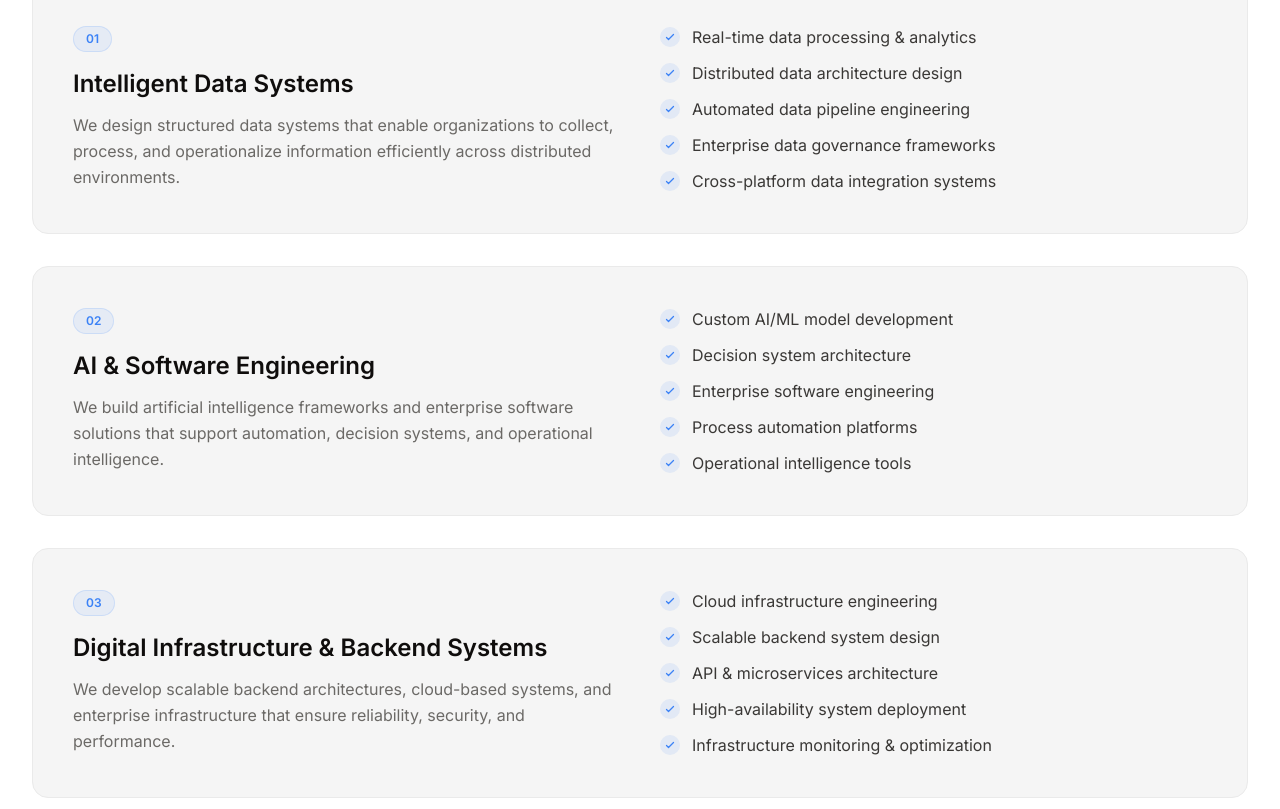
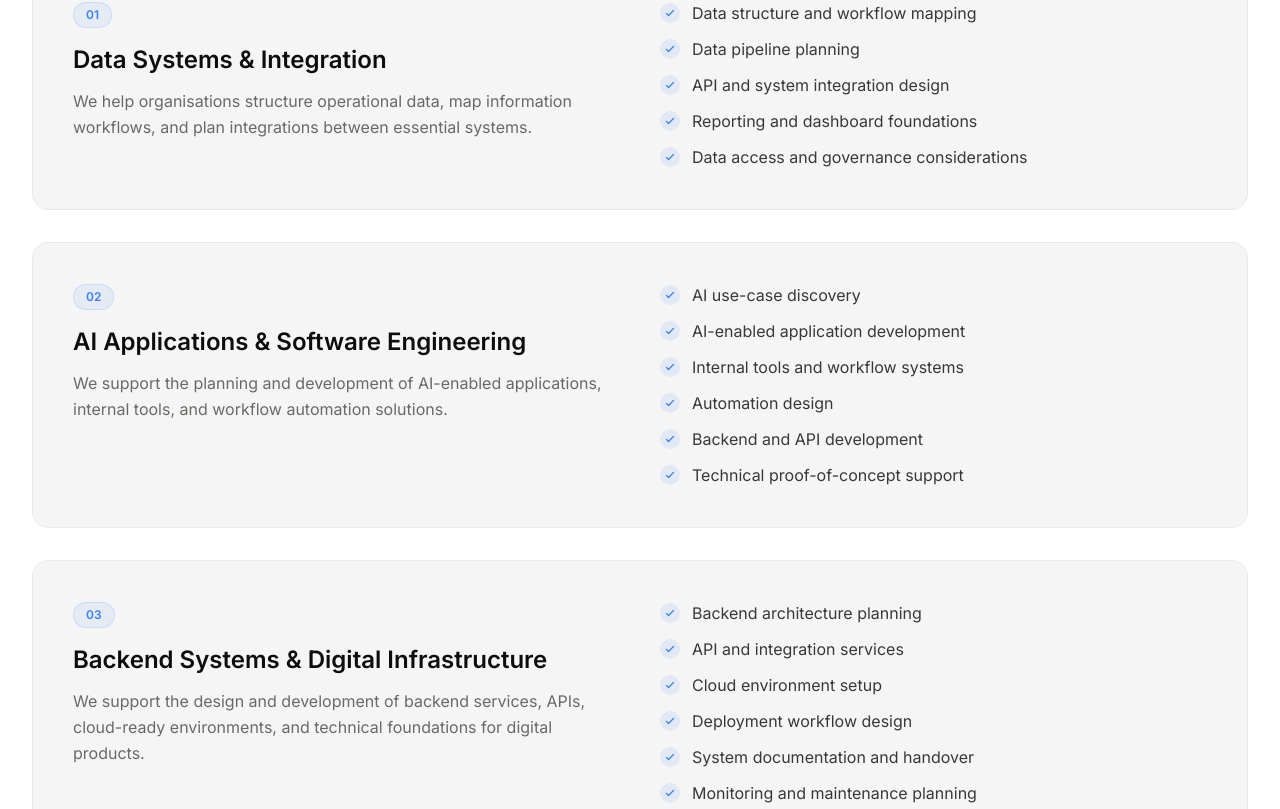
Before and after one commit to webteamgtc/darkhaven, a Next.js app: page /capabilities in a window 1280 px wide. Shown: the part 371-1180 px from the top of the page. Built offline with nearby package versions, Linux system fonts and the light colour scheme.

Commit message:
Update Capabilities page content and remove top label

```diff
--- a/src/app/capabilities/page.tsx
+++ b/src/app/capabilities/page.tsx
@@ -8,36 +8,38 @@ export const metadata = {
 
 const capabilities = [
   {
-    title: "Intelligent Data Systems",
-    description: "We design structured data systems that enable organizations to collect, process, and operationalize information efficiently across distributed environments.",
+    title: "Data Systems & Integration",
+    description: "We help organisations structure operational data, map information workflows, and plan integrations between essential systems.",
     items: [
-      "Real-time data processing & analytics",
-      "Distributed data architecture design",
-      "Automated data pipeline engineering",
-      "Enterprise data governance frameworks",
-      "Cross-platform data integration systems",
+      "Data structure and workflow mapping",
+      "Data pipeline planning",
+      "API and system integration design",
+      "Reporting and dashboard foundations",
+      "Data access and governance considerations",
     ],
   },
   {
-    title: "AI & Software Engineering",
-    description: "We build artificial intelligence frameworks and enterprise software solutions that support automation, decision systems, and operational intelligence.",
+    title: "AI Applications & Software Engineering",
+    description: "We support the planning and development of AI-enabled applications, internal tools, and workflow automation solutions.",
     items: [
-      "Custom AI/ML model development",
-      "Decision system architecture",
-      "Enterprise software engineering",
-      "Process automation platforms",
-      "Operational intelligence tools",
+      "AI use-case discovery",
+      "AI-enabled application development",
+      "Internal tools and workflow systems",
+      "Automation design",
+      "Backend and API development",
+      "Technical proof-of-concept support",
     ],
   },
   {
-    title: "Digital Infrastructure & Backend Systems",
-    description: "We develop scalable backend architectures, cloud-based systems, and enterprise infrastructure that ensure reliability, security, and performance.",
+    title: "Backend Systems & Digital Infrastructure",
+    description: "We support the design and development of backend services, APIs, cloud-ready environments, and technical foundations for digital products.",
     items: [
-      "Cloud infrastructure engineering",
-      "Scalable backend system design",
-      "API & microservices architecture",
-      "High-availability system deployment",
-      "Infrastructure monitoring & optimization",
+      "Backend architecture planning",
+      "API and integration services",
+      "Cloud environment setup",
+      "Deployment workflow design",
+      "System documentation and handover",
+      "Monitoring and maintenance planning",
     ],
   },
 ];
@@ -49,12 +51,11 @@ export default function CapabilitiesPage() {
       <section className="relative py-16 sm:py-24 md:py-32 bg-white overflow-hidden">
         <div className="relative max-w-7xl mx-auto px-4 sm:px-6 lg:px-8">
           <div className="text-center mb-12 sm:mb-16">
-            <span className="text-sm font-medium text-blue uppercase tracking-widest">Our Capabilities</span>
             <h1 className="text-2xl sm:text-3xl md:text-4xl font-bold tracking-tight mt-4 mb-6 text-text-dark">
-              Enterprise-Grade <span className="shimmer-blue">Technology Capabilities</span>
+              Technology Services &amp; <span className="shimmer-blue">Capabilities</span>
             </h1>
             <p className="text-text-dark-3 text-base sm:text-lg max-w-2xl mx-auto leading-relaxed">
-              Darkhaven delivers structured, scalable, and intelligent technology solutions across three core capability domains.
+              Darkhaven supports organisations with technology planning, software development, data systems, and digital infrastructure projects.
             </p>
           </div>
 
```
